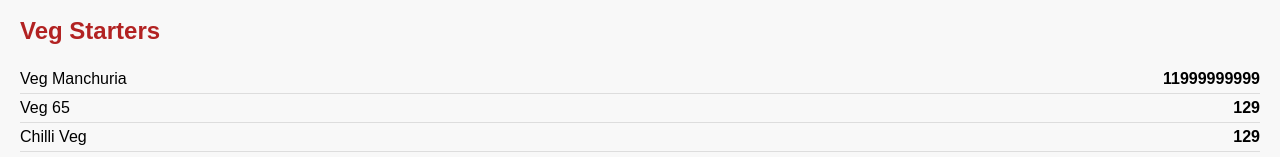
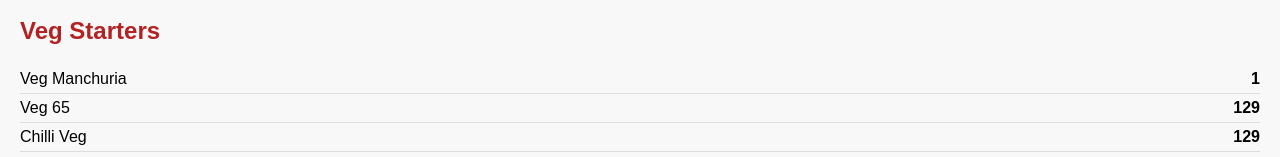
Before and after one commit to Nikhil7411/menucard, a plain HTML site: page index.html in a window 1280 px wide. Shown: the part 173-330 px from the top of the page. Drawn offline with Linux system fonts and the light colour scheme.

Commit message:
updated menu with new change

```diff
--- a/index.html
+++ b/index.html
@@ -20,7 +20,7 @@
     <hr>
     <div class="menu-section">
         <h2>Veg Starters</h2>
-        <div class="menu-item"><span>Veg Manchuria</span><span class="price">11999999999</span></div>
+        <div class="menu-item"><span>Veg Manchuria</span><span class="price">1</span></div>
         <div class="menu-item"><span>Veg 65</span><span class="price">129</span></div>
         <div class="menu-item"><span>Chilli Veg</span><span class="price">129</span></div>
         <div class="menu-item"><span>Gobi Manchuria</span><span class="price">129</span></div>
```
